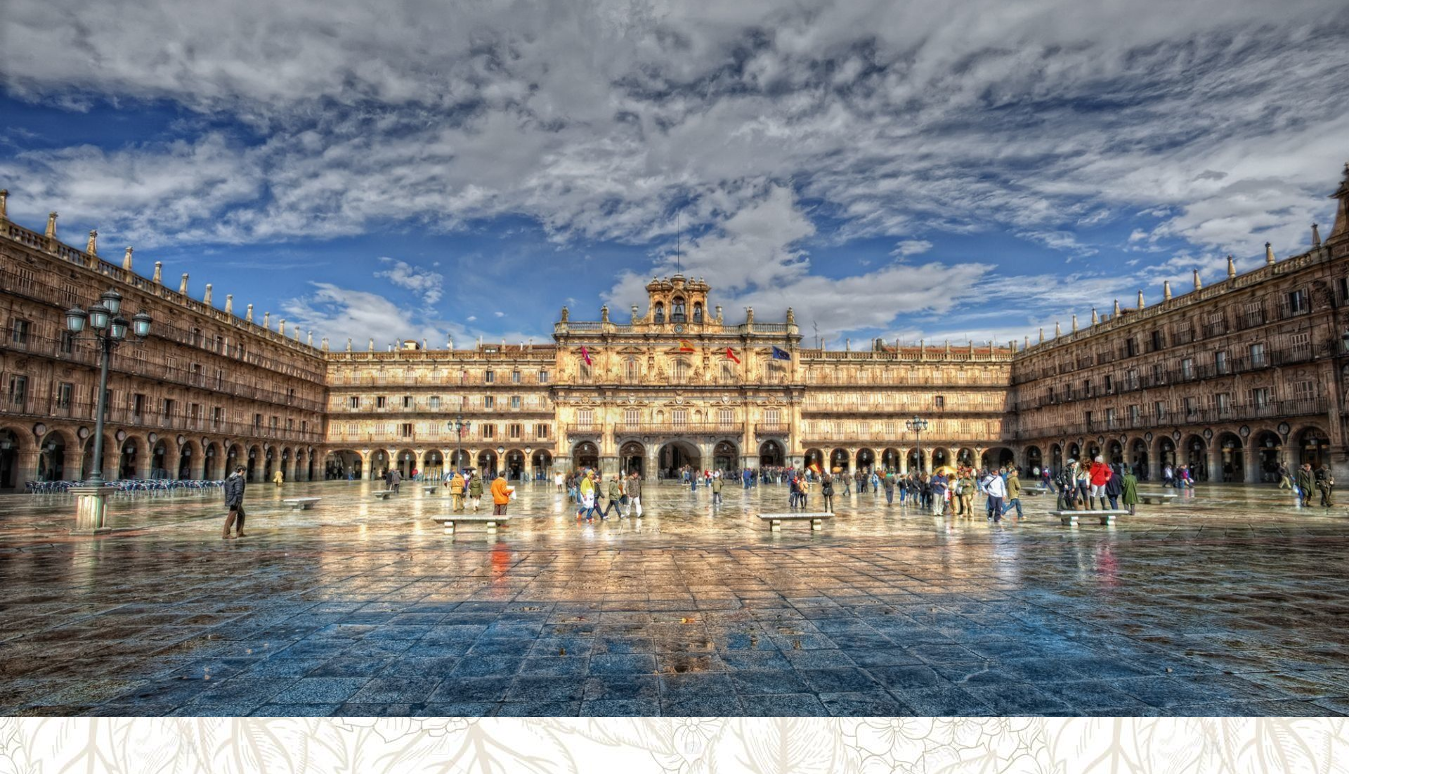
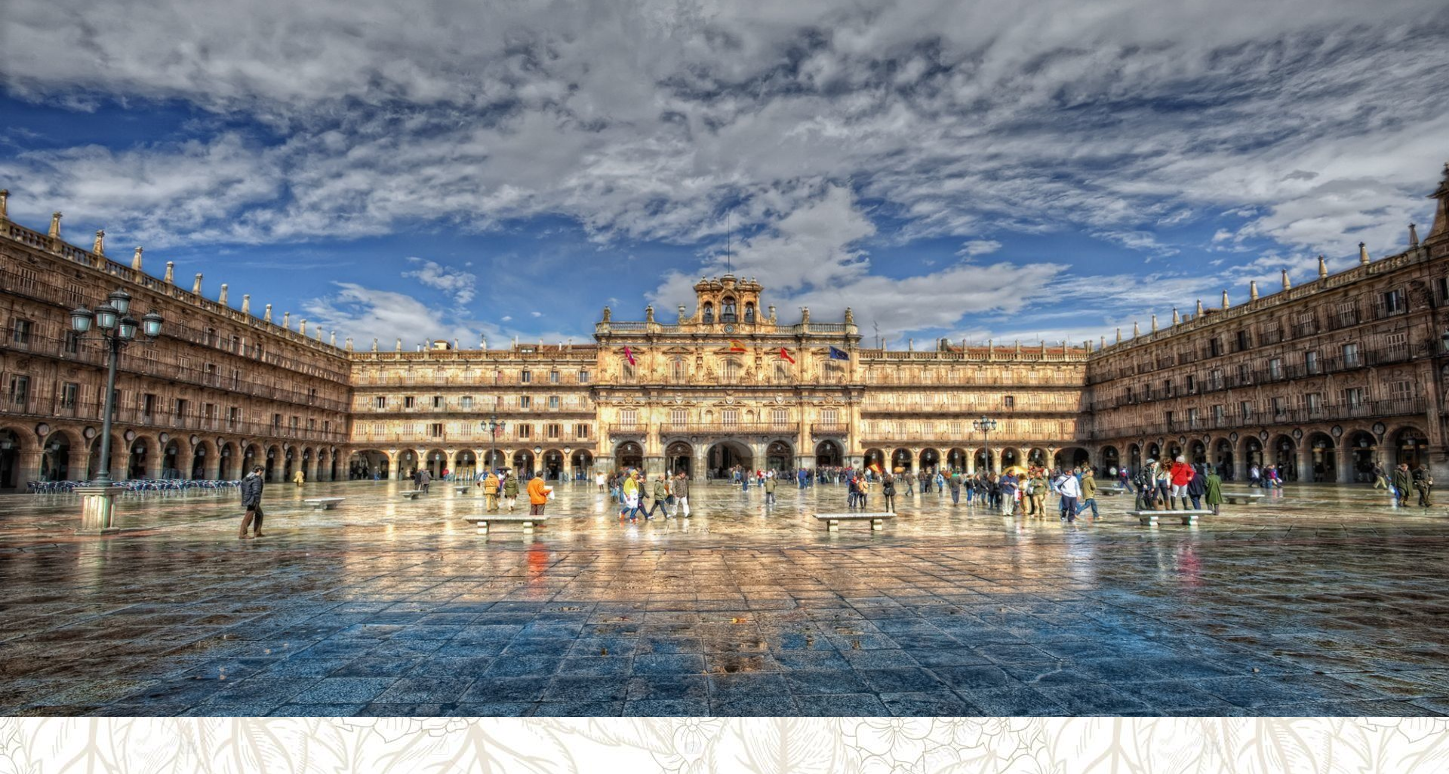
Before and after one commit to ivanmejiass/RestaurantesSalamanca, a plain HTML site: page index.html in a window 1280 px wide. Shown: the part 247-1021 px from the top of the page, 1449 px wide, since content can reach past the window. Drawn offline with Linux system fonts and the light colour scheme.

Commit message:
Update index.html

```diff
--- a/index.html
+++ b/index.html
@@ -38,7 +38,7 @@
 
         <h1>RESTAURANTES DE SALAMANCA</h1>
         <div class="salamanca">
-            <img src="./salamanca2.jpg" class="derecha" width="1349" height="720" alt="">
+            <img src="./salamanca2.jpg" class="derecha" width="1449" height="720" alt="">
             <div class="reset"></div>
         </div>
 
```
